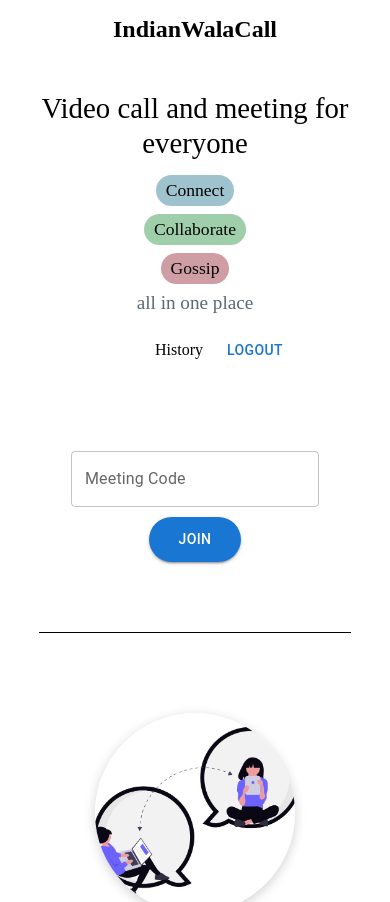
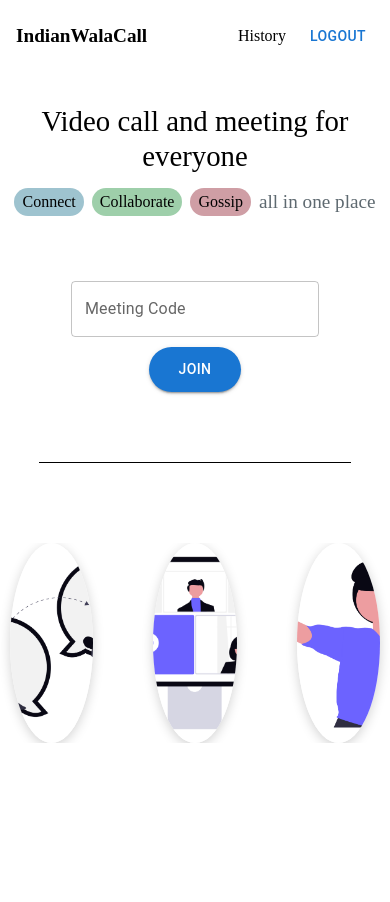
Before and after one commit to Saikattnt/IndianWalaCall, a React app in the folder frontend/: page /home in a window 390 px wide. Shown: the top 902 px of the page. After the commit the page ends 844 px from the top, so only its background shows below. Built offline with nearby package versions, Linux system fonts and the light colour scheme; some icons are missing; the HTML template or start-up script is replaced by a standard one.

Commit message:
Added "reponsiveness" to the home page

```diff
--- a/frontend/src/pages/home.jsx
+++ b/frontend/src/pages/home.jsx
@@ -27,26 +27,6 @@ function HomeComponent() {
           <h2>IndianWalaCall</h2>
         </div>
 
-        <div className={styles.heroSection}>
-          <h1 className={styles.heroTitle}>
-            Video call and meeting for <br /> everyone
-          </h1>
-          <div>
-            <h2 className={styles.heroSubtitle}>
-              <span className={`${styles.badge} ${styles.badgeConnect}`}>
-                Connect
-              </span>
-              <span className={`${styles.badge} ${styles.badgeCollaborate}`}>
-                Collaborate
-              </span>
-              <span className={`${styles.badge} ${styles.badgeGossip}`}>
-                Gossip
-              </span>{" "}
-              all in one place
-            </h2>
-          </div>
-        </div>
-
         <div className={styles.historyLogoutContainer}>
           <IconButton
             onClick={() => {
@@ -64,6 +44,26 @@ function HomeComponent() {
           >
             LogOut
           </Button>
+        </div>
+      </div>
+
+      <div className={styles.heroSection}>
+        <h1 className={styles.heroTitle}>
+          Video call and meeting for <br /> everyone
+        </h1>
+        <div>
+          <h2 className={styles.heroSubtitle}>
+            <span className={`${styles.badge} ${styles.badgeConnect}`}>
+              Connect
+            </span>
+            <span className={`${styles.badge} ${styles.badgeCollaborate}`}>
+              Collaborate
+            </span>
+            <span className={`${styles.badge} ${styles.badgeGossip}`}>
+              Gossip
+            </span>{" "}
+            all in one place
+          </h2>
         </div>
       </div>
 
--- a/frontend/src/styles/homeComponent.module.css
+++ b/frontend/src/styles/homeComponent.module.css
@@ -3,6 +3,7 @@
   align-items: center;
   justify-content: space-between;
   padding: 1rem 2rem;
+  width: 100%;
 }
 
 .logoContainer {
@@ -70,9 +71,13 @@
 
 @media (max-width: 768px) {
   .navbar {
-    flex-direction: column;
-    gap: 1rem;
+    flex-direction: row; /* Keep row on mobile for logo left, actions right */
     padding: 1rem;
+    align-items: center;
+  }
+
+  .logoContainer h2 {
+    font-size: 1.2rem; /* Reduce logo size slightly if needed */
   }
 
   .heroSection {
@@ -85,13 +90,14 @@
 
   .heroSubtitle {
     font-size: 1.2rem;
-    flex-direction: column;
+    flex-direction: row; /* Force row */
+    flex-wrap: nowrap; /* No wrapping if possible, or let it wrap if really tight but user wanted single row */
     gap: 0.5rem;
   }
 
   .badge {
-    font-size: 1.1rem;
-    padding: 5px 10px;
+    font-size: 1rem; /* Smaller font for badges on mobile */
+    padding: 5px 8px;
     margin: 0;
   }
 
@@ -102,9 +108,20 @@
   }
 
   .cardRow {
-    flex-direction: column;
-    gap: 2rem;
+    flex-direction: row; /* Row on mobile too */
+    flex-wrap: nowrap;
+    gap: 1rem;
     margin-top: 30px;
+    overflow-x: hidden; /* Prevent scroll if they fit, or auto if they don't but user asked for fitted */
+    justify-content: space-around; /* Distribute evenly */
+    padding-inline: 10px;
+  }
+
+  .card {
+     width: 80px;  /* Much smaller on mobile */
+     height: 80px;
+     min-width: 80px;
+     min-height: 80px;
   }
 
   .divider {
```
